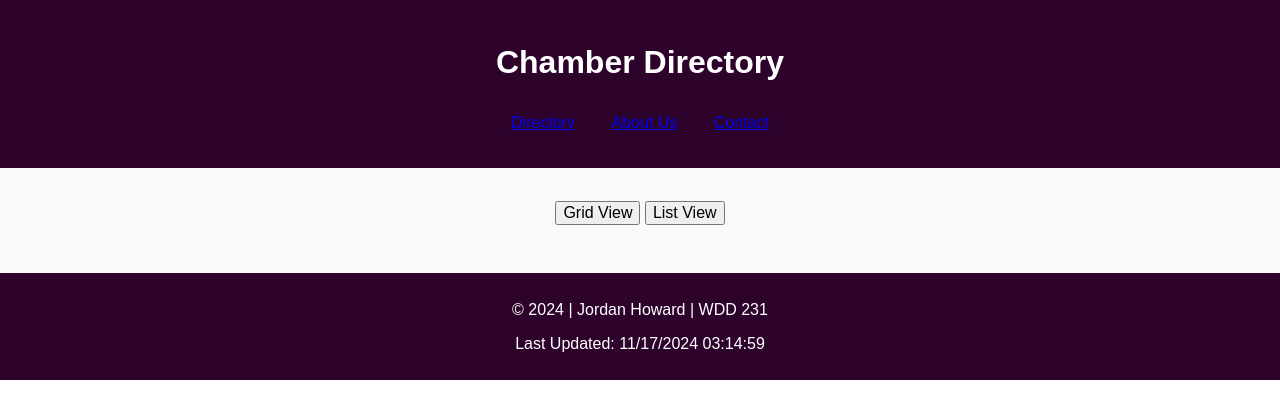
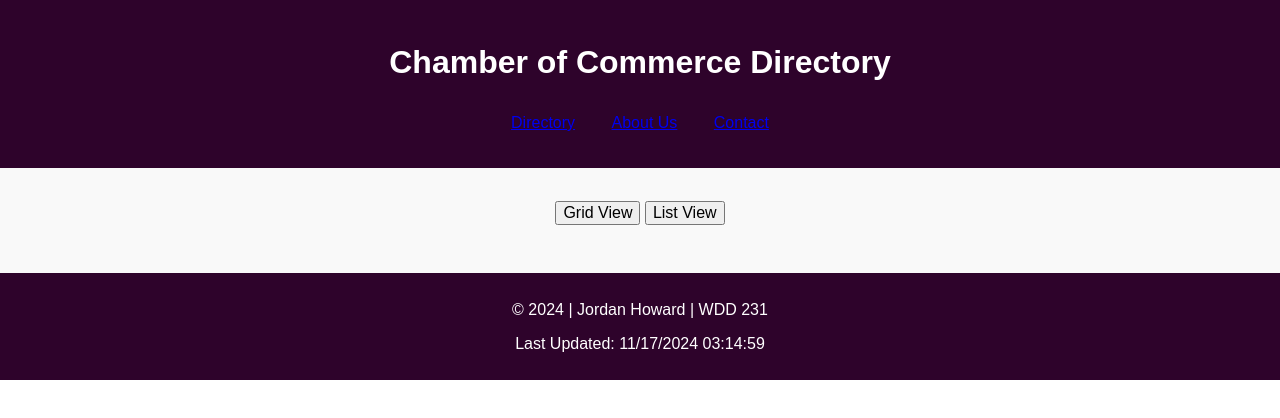
Before and after one commit to Jordanhoward91/wdd231, a plain HTML site: page chamber/directory.html in a window 1280 px wide. Drawn offline with nearby package versions, Linux system fonts and the light colour scheme; no server answers; files whose address does not match are found by name.

Commit message:
fixes styles

```diff
--- a/chamber/directory.html
+++ b/chamber/directory.html
@@ -16,7 +16,7 @@
 </head>
 <body>
   <header>
-    <h1>Chamber Directory</h1>
+    <h1>Chamber of Commerce Directory</h1>
     <nav>
       <ul>
         <li><a href="directory.html">Directory</a></li>
```
